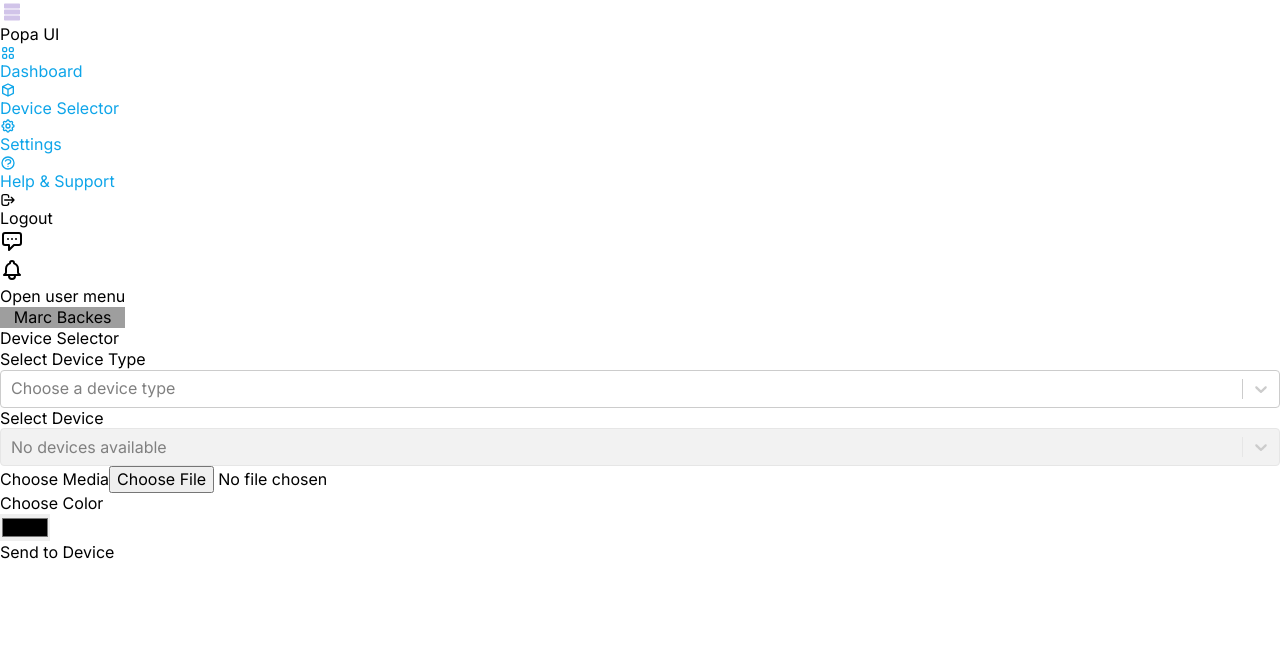
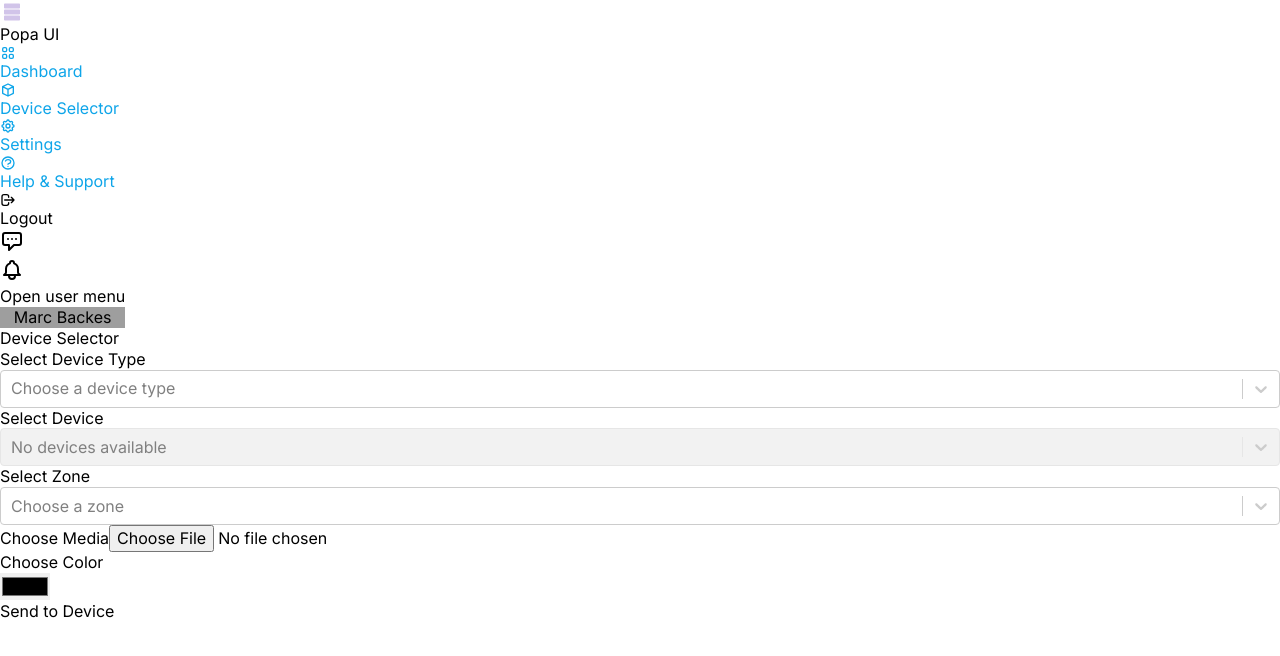
Before and after one commit to felipeflourwears/Popa-UI, a React (Vite) app: page /device-selector in a window 1280 px wide. Shown: the top 656 px of the page. Built offline with nearby package versions, Linux system fonts and the light colour scheme; grey boxes are pictures that could not be loaded.

Commit message:
Update Zones

```diff
--- a/package.json
+++ b/package.json
@@ -19,7 +19,7 @@
     "dotenv": "^16.4.5",
     "express": "^4.21.1",
     "multer": "^1.4.5-lts.1",
-    "mysql2": "^3.11.4",
+    "mysql2": "^3.11.5",
     "react": "^18.3.1",
     "react-dom": "^18.3.1",
     "react-hook-form": "^7.53.2",
--- a/src/components/SelectorForm.tsx
+++ b/src/components/SelectorForm.tsx
@@ -14,6 +14,7 @@ const SelectorForm = () => {
     defaultValues: {
       deviceType: null,
       device: null,
+      zone: null,
       nombreVideo: null,
       colorRGB: null,
     },
@@ -38,6 +39,12 @@ const SelectorForm = () => {
     IndiaPremium: [{ value: 'DR_India_Premium_1', label: 'DR India Premium 1' }],
   };
 
+  const zoneTypes: DeviceOption[] = [
+    { value: '1', label: 'Zona 1' },
+    { value: '2', label: 'Zona 2' },
+    { value: '3', label: 'Zona 3' },
+  ];
+
   const [deviceOptions, setDeviceOptions] = useState<DeviceOption[]>([]);
 
   const onSubmit = (data: DraftSelector) => {
@@ -60,6 +67,7 @@ const SelectorForm = () => {
     console.log('Uploaded Video File:', data.nombreVideo.name);
     console.log('Device Type: ', data.deviceType.value);
     console.log('Device: ', data.device.value);
+    console.log('Zone: ', data.zone?.label);
     console.log('Color: ', data.colorRGB);
 
     const colorRGB = data.colorRGB || '';
@@ -68,6 +76,7 @@ const SelectorForm = () => {
     formData.append('videoFile', data.nombreVideo);
     formData.append('deviceType', data.deviceType.value);
     formData.append('device', data.device.value);
+    formData.append('zone', data.zone?.value || '');
     formData.append('color', colorRGB);
 
     fetch('http://localhost:5000/upload', {
@@ -84,6 +93,7 @@ const SelectorForm = () => {
             deviceType: null,
             device: null,
             nombreVideo: null,
+            zone: null,
             colorRGB: null,
         });
       })
@@ -160,7 +170,27 @@ const SelectorForm = () => {
           )}
         </div>
 
-         {/* Choose Media */}
+        <div className="mb-5">
+          <label htmlFor="zone" className="text-sm uppercase font-bold">
+            Select Zone
+          </label>
+          <Controller
+            name="zone"
+            control={control}
+            rules={{ required: 'Zone is required' }}
+            render={({ field }) => (
+              <Select
+                {...field}
+                options={zoneTypes}
+                placeholder="Choose a zone"
+              />
+            )}
+          />
+          {errors.zone && (
+            <p className="text-red-500 text-sm mt-2">{errors.zone.message}</p>
+          )}
+        </div>
+
         <div className="mb-5">
           <label htmlFor="nombreVideo" className="text-sm uppercase font-bold">
             Choose Media
--- a/src/server/index.js
+++ b/src/server/index.js
@@ -45,6 +45,8 @@ app.post('/upload', upload.single('videoFile'), async (req, res) => {
   const color_received = req.body.color;
   const videoFile = req.file;
   const deviceName = req.body.device;
+  const zone = req.body.zone;
+
 
   const color = hexToRgb(color_received);
 
@@ -65,7 +67,7 @@ app.post('/upload', upload.single('videoFile'), async (req, res) => {
     const s3Response = await s3Client.send(command);
     console.log('Archivo subido a S3:', s3Response);
 
-    pool.query('UPDATE Media SET nombreVideo = ?, colorRGB = ?, nombreDevice = ? WHERE id = 1', [url, color, deviceName], (err, result) => {
+    pool.query('UPDATE Media SET nombreVideo = ?, colorRGB = ?, nombreDevice = ?, zone = ? WHERE id = ?', [url, color, deviceName, zone, zone], (err, result) => {
       if (err) {
         console.error('Error inserting data:', err);
         return res.status(500).json({ error: err.message });
--- a/src/types/index.ts
+++ b/src/types/index.ts
@@ -17,6 +17,7 @@ export type DeviceMap = Record<string, DeviceOption[]>;
 export type DraftSelector = {
   deviceType: DeviceOption | null;
   device: DeviceOption | null;
+  zone: DeviceOption | null;
   nombreVideo: File | null; // Cambiamos el tipo a File
   colorRGB: string | null;
 };
```
Also changed, not shown: 1 other file (tests, documents, lock files or other folders).
